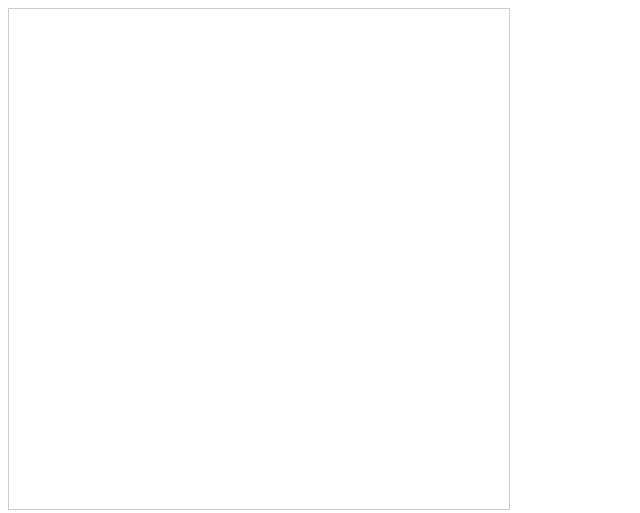
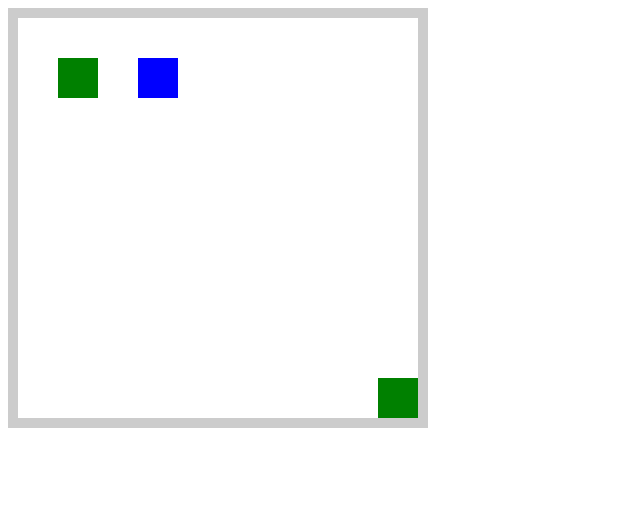
Before and after one commit to sergiovasconcelos/multiplaygame, a plain HTML site: page playground/1st-release/client.html in a window 1280 px wide. Shown: the whole page, without its empty margins (0-640 px from the left). Drawn offline with Linux system fonts and the light colour scheme.

Commit message:
1 fase terminada

```diff
--- a/playground/1st-release/client.html
+++ b/playground/1st-release/client.html
@@ -7,11 +7,50 @@
     <title>Jogo</title>
     <style>
         #screen{
-            border: 1px solid #cccccc;
+            border: 10px solid #CCC;
+            image-rendering: pixelated;
+            image-rendering: crisp-edges;
+            image-rendering: -moz-crisp-edges;
+            width: 400px;
+            height: 400px;
         }
     </style>
 </head>
 <body>
-    <canvas id="screen" width="500" height="500"></canvas>
+    <canvas id="screen" width="10" height="10"></canvas>
+    <script>
+        const screen = document.getElementById('screen')
+        const context = screen.getContext('2d')
+
+        const game = {
+            players: {
+                'player1': {x: 1, y: 1},
+                'player2': {x: 9, y: 9}
+            },
+            fruits: {
+                'fruit1': {x:3, y: 1}
+            }
+        }
+
+        renderScreen()
+
+        function renderScreen(){
+            context.fillStyle = 'white'
+            context.fillRect(0, 0, 0, 10)
+
+            for (playerId in game.players){
+                const player = game.players[playerId]
+                context.fillStyle = 'green'
+                context.fillRect(player.x, player.y, 1, 1)
+            }
+            for (fruitId in game.fruits){
+                const fruit = game.fruits[fruitId]
+                context.fillStyle = 'blue'
+                context.fillRect(fruit.x, fruit.y, 1, 1)
+            }
+
+            requestAnimationFrame(renderScreen)
+        }
+    </script>
 </body>
 </html>
```
